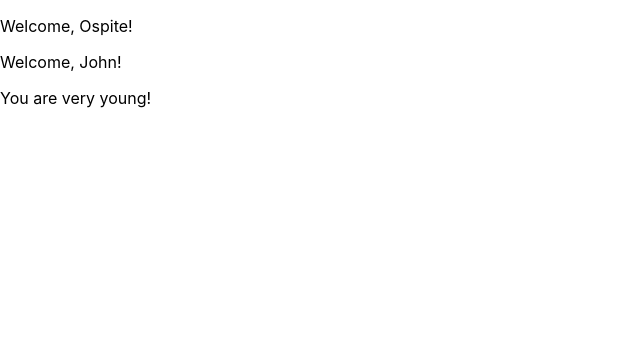
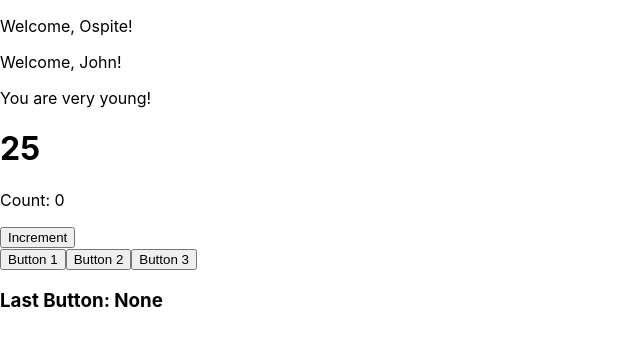
Before and after one commit to dinasaura/react-esercizi, a React (Create React App) app: page / in a window 1280 px wide. Shown: the top 346 px of the page, without its empty margins (0-640 px from the left). Built offline with nearby package versions, Linux system fonts and the light colour scheme.

Commit message:
added counter

```diff
--- a/src/App.js
+++ b/src/App.js
@@ -1,8 +1,12 @@
 import './App.css';
 import React from 'react';
-import Welcome from './Welcome';
-import DefaultProps from './defaultProps';
-import SecondProp from './SecondProp';
+import DefaultProps from './Welcome/defaultProps';
+import SecondProp from './Welcome/SecondProp';
+import Counter from './Counter/Counter';
+import ClickCounter from './Counter/ClickCounter';
+import ClickTracker from './Counter/ClickTracker';
+// import CounterLifecycle from './CounterLifecycle';
+
 
 function App() {
   return (
@@ -10,6 +14,9 @@ function App() {
       <DefaultProps/>
       {/* <SecondProp name={<strong>John</strong>} age={30} /> */}
       <SecondProp name={'John'} age={18} />
+      <Counter valIniziale={5} incrementInterval={500} incrementQuantita={2} />
+      <ClickCounter/>
+      <ClickTracker/>
     </div>
   );
 }
--- /dev/null
+++ b/src/Counter/ClickCounter.js
@@ -0,0 +1,27 @@
+import React, { Component } from 'react';
+
+class ClickCounter extends Component {
+  constructor(props) {
+    super(props);
+    this.state = {
+      count: 0
+    };
+  }
+
+  handleIncrement = () => {
+    this.setState(prevState => ({
+      count: prevState.count + 1
+    }));
+  };
+
+  render() {
+    return (
+      <div>
+        <p>Count: {this.state.count}</p>
+        <button onClick={this.handleIncrement}>Increment</button>
+      </div>
+    );
+  }
+}
+
+export default ClickCounter;
--- /dev/null
+++ b/src/Counter/ClickTracker.js
@@ -0,0 +1,30 @@
+import React, { Component } from 'react';
+
+class ClickTracker extends Component {
+  constructor(props) {
+    super(props);
+    this.state = {
+      lastPressed: 'None'
+    };
+  }
+
+  buttonClick = event => {
+    const lastButton = event.target.innerText;
+    this.setState({
+      lastPressed: lastButton
+    });
+  };
+
+  render() {
+    return (
+      <div>
+        <button onClick={this.buttonClick}>Button 1</button>
+        <button onClick={this.buttonClick}>Button 2</button>
+        <button onClick={this.buttonClick}>Button 3</button>
+        <h3>Last Button: {this.state.lastPressed}</h3>
+      </div>
+    );
+  }
+}
+
+export default ClickTracker;
--- /dev/null
+++ b/src/Counter/Counter.js
@@ -0,0 +1,29 @@
+import React, { Component } from 'react';
+import CounterDisplay from './CounterDisplay';
+
+class Counter extends Component {
+  constructor(props) {
+    super(props);
+    this.state = {
+      count: props.valIniziale || 0
+    };
+  }
+
+  componentDidMount() {
+    this.interval = setInterval(() => {
+      this.setState(prevState => ({
+        count: prevState.count + (this.props.incrementQuantita || 1)
+      }));
+    }, this.props.incrementInterval || 1000);
+  }
+
+  componentWillUnmount() {
+    clearInterval(this.interval);
+  }
+
+  render() {
+    return <CounterDisplay count={this.state.count} />
+  }
+}
+
+export default Counter;
--- /dev/null
+++ b/src/Counter/CounterDisplay.js
@@ -0,0 +1,7 @@
+import React from 'react';
+
+function CounterDisplay(props) {
+  return <h1>{props.count}</h1>;
+}
+
+export default CounterDisplay;
--- /dev/null
+++ b/src/Counter/CounterLifecycle.js
@@ -0,0 +1,28 @@
+import React, { Component } from 'react';
+import CounterDisplay from './CounterDisplay';
+
+class CounterLifecycle extends Component {
+  state = {
+    count: this.props.valoreIniziale || 0
+  };
+
+//   il costructor in questo caso non e' piu neccessario
+
+  componentDidMount() {
+    this.intervallo = setInterval(() => {
+      this.setState(statoPrecedente => ({
+        count: statoPrecedente.count + (this.props.incrementoQuantità || 1)
+      }));
+    }, this.props.incrementoIntervallo || 1000);
+  }
+
+  componentWillUnmount() {
+    clearInterval(this.intervallo);
+  }
+
+  render() {
+    return <CounterDisplay count={this.state.count} />;
+  }
+}
+
+export default CounterLifecycle;
```
Also changed, not shown: src/Welcome/AgeExtract.js (renamed from src/AgeExtract.js), src/Welcome/SecondProp.js (renamed from src/SecondProp.js), src/Welcome/Welcome.js (renamed from src/Welcome.js), src/Welcome/defaultProps.js (renamed from src/defaultProps.js).
